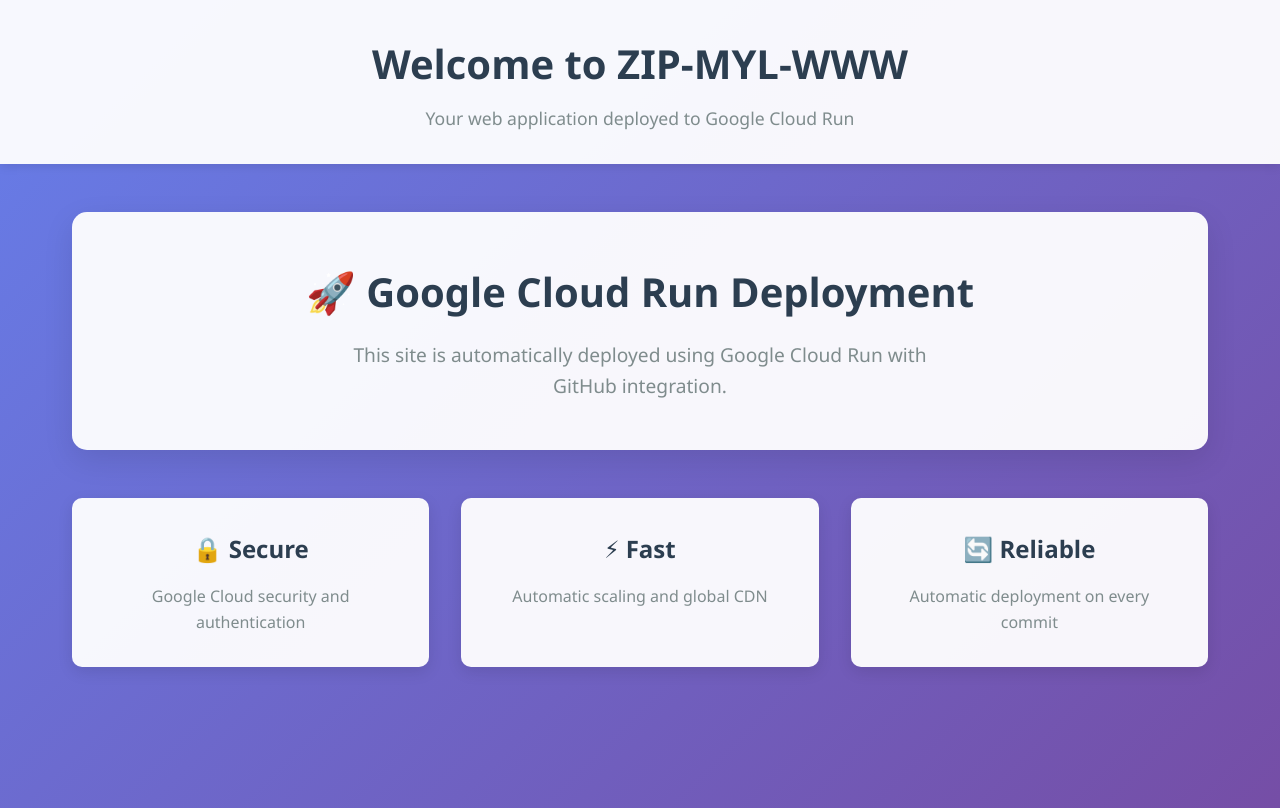
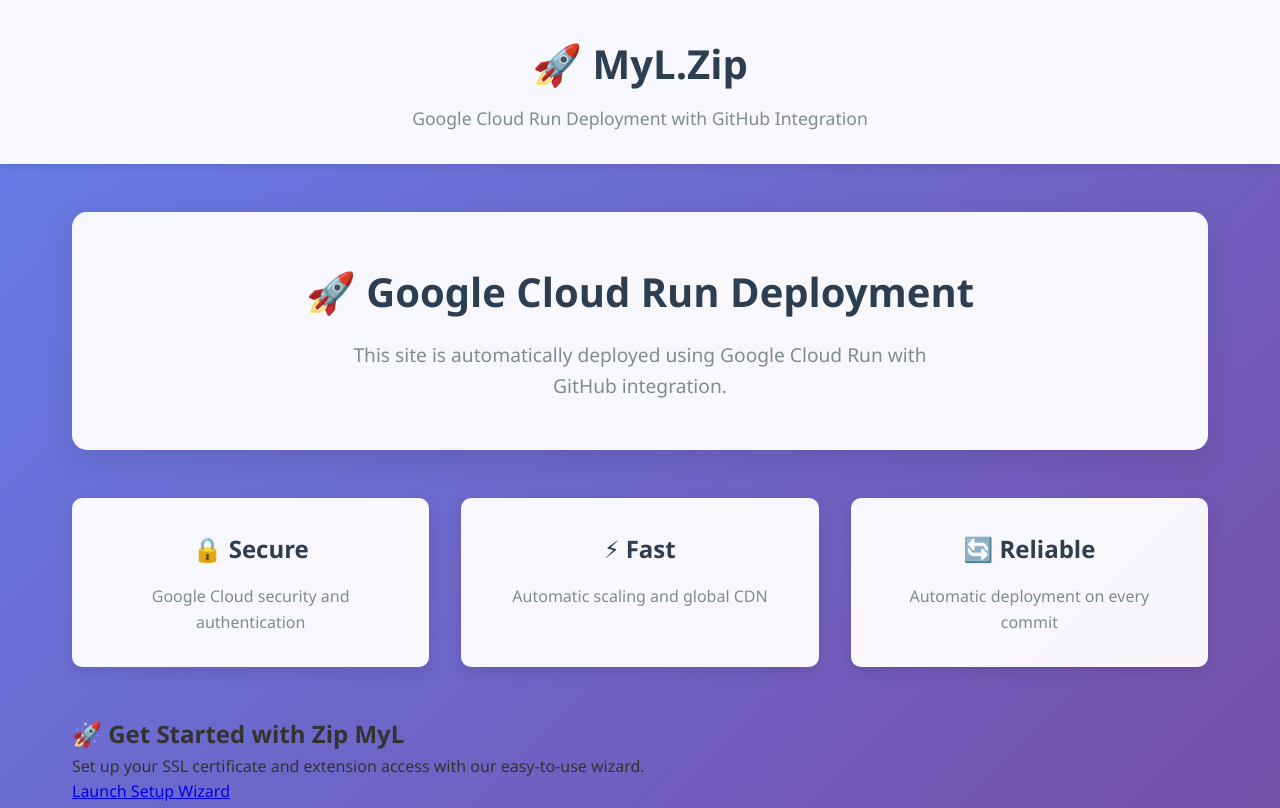
Before and after one commit to XDM-ZSBW/zip-myl-www, a website: page src/index.html in a window 1280 px wide. Shown: the top 808 px of the page. Drawn offline with Linux system fonts and the light colour scheme.

Commit message:
Test GitHub integration - update title and add deployment comment

```diff
--- a/src/index.html
+++ b/src/index.html
@@ -3,13 +3,14 @@
 <head>
     <meta charset="UTF-8">
     <meta name="viewport" content="width=device-width, initial-scale=1.0">
-    <title>ZIP-MYL-WWW</title>
+    <title>MyL.Zip - Cloud Run Deployment</title>
     <link rel="stylesheet" href="css/style.css">
 </head>
 <body>
+    <!-- GitHub Integration Test - Auto-deploy on commit -->
     <header>
-        <h1>Welcome to ZIP-MYL-WWW</h1>
-        <p>Your web application deployed to Google Cloud Run</p>
+        <h1>🚀 MyL.Zip</h1>
+        <p>Google Cloud Run Deployment with GitHub Integration</p>
     </header>
 
     <main>
@@ -32,6 +33,12 @@
                 <p>Automatic deployment on every commit</p>
             </div>
         </section>
+
+        <section class="setup-wizard-section">
+            <h2>🚀 Get Started with Zip MyL</h2>
+            <p>Set up your SSL certificate and extension access with our easy-to-use wizard.</p>
+            <a href="setup-wizard.html" class="btn btn-primary">Launch Setup Wizard</a>
+        </section>
     </main>
 
     <footer>
```
